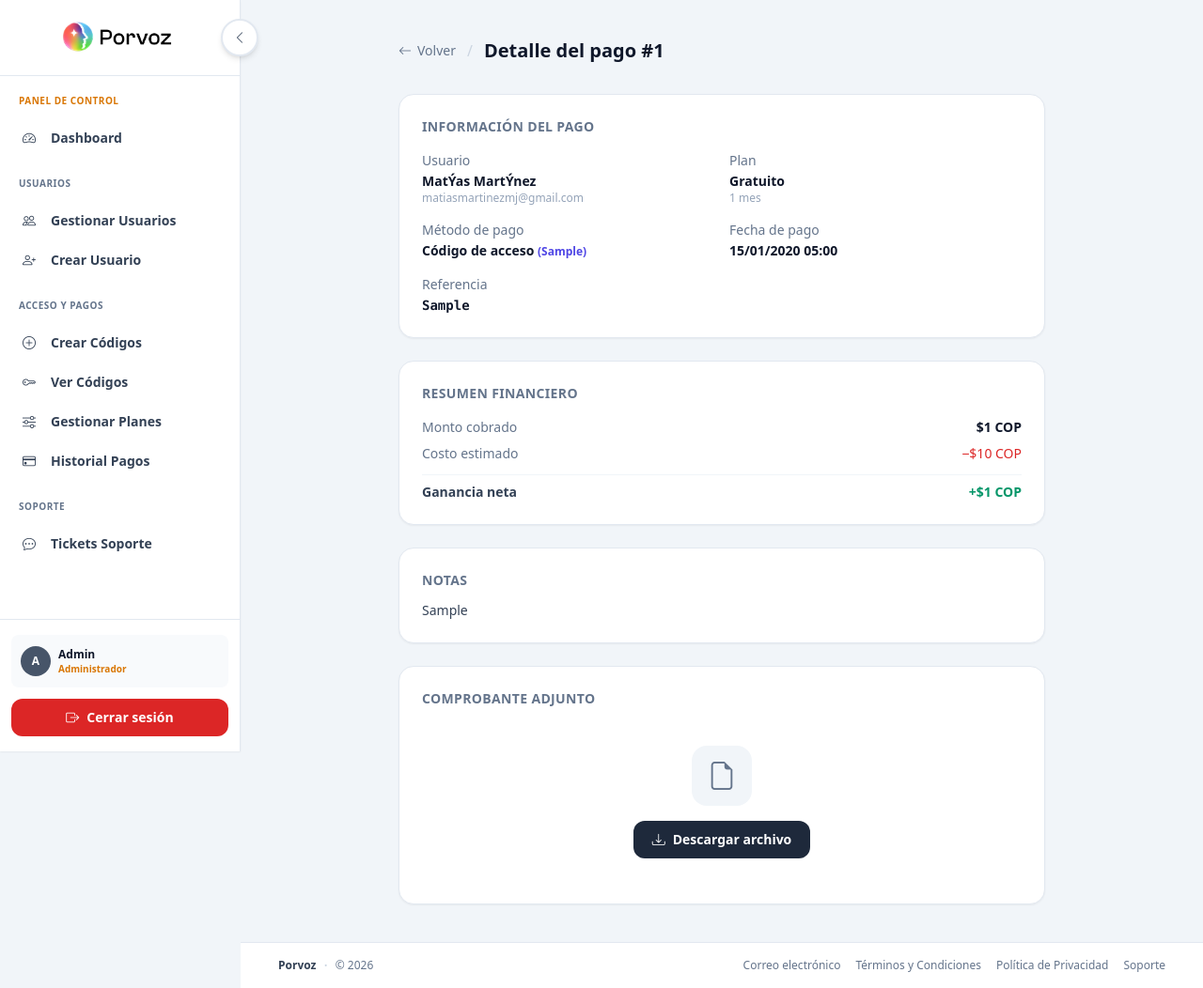
After one commit to Porvoz/Porvoz_web, a Django app: page /admin-panel/pagos/1/ in a window 1280 px wide. The commit adds this page. Shown: the whole page at 94% size. Run offline with Django 5.2, Linux system fonts and the light colour scheme; a user stored in the database is signed in; data comes from the database, SQL or seed files in the repository; tables that the repository leaves empty hold one stand-in row (values such as "Sample post"); parts of the project's set-up code (start-up, migrations or seed data) failed here and were passed over; some libraries are stand-ins or nearby versions.

Commit message:
feat: add payment detail view with comprobante image/PDF preview

```diff
--- /dev/null
+++ b/porvoz/apps/admin_panel/templates/admin_panel/pago_detalle.html
@@ -0,0 +1,151 @@
+{% extends "base.html" %}
+{% load static %}
+
+{% block body %}
+<div class="min-h-screen flex flex-col bg-slate-100">
+    {% include "sidebar.html" %}
+
+    <main class="main-content-responsive flex-1 min-w-0">
+        <div class="w-full max-w-3xl mx-auto px-4 sm:px-6 lg:px-10 py-10">
+
+            <!-- Encabezado -->
+            <div class="flex items-center gap-3 mb-8">
+                <a href="{% url 'historial_pagos' %}" class="inline-flex items-center gap-1.5 text-sm text-slate-500 hover:text-slate-800 transition-colors">
+                    <i class="bi bi-arrow-left"></i> Volver
+                </a>
+                <span class="text-slate-300">/</span>
+                <h1 class="text-xl font-bold text-slate-900">Detalle del pago #{{ pago.id }}</h1>
+            </div>
+
+            <div class="grid gap-6">
+                <!-- Info principal -->
+                <div class="bg-white rounded-2xl border border-slate-200 shadow-sm p-6">
+                    <h2 class="text-sm font-semibold text-slate-500 uppercase tracking-wide mb-4">Información del pago</h2>
+                    <dl class="grid grid-cols-1 sm:grid-cols-2 gap-4 text-sm">
+                        <div>
+                            <dt class="text-slate-500 mb-0.5">Usuario</dt>
+                            <dd class="font-semibold text-slate-900">{{ pago.usuario.get_full_name|default:pago.usuario.username }}</dd>
+                            <dd class="text-slate-400 text-xs">{{ pago.usuario.email }}</dd>
+                        </div>
+                        <div>
+                            <dt class="text-slate-500 mb-0.5">Plan</dt>
+                            <dd class="font-semibold text-slate-900">{{ pago.get_plan_display }}</dd>
+                            <dd class="text-slate-400 text-xs">{{ pago.duracion_meses }} mes{{ pago.duracion_meses|pluralize:"es" }}</dd>
+                        </div>
+                        <div>
+                            <dt class="text-slate-500 mb-0.5">Método de pago</dt>
+                            <dd class="font-semibold text-slate-900">
+                                {% if pago.tipo_pago == 'transferencia' %}
+                                    {{ pago.get_metodo_transferencia_display|default:"Transferencia" }}
+                                {% elif pago.tipo_pago == 'codigo' %}
+                                    Código de acceso
+                                    {% if pago.codigo_usado %}
+                                        <span class="text-xs text-indigo-600">({{ pago.codigo_usado.codigo }})</span>
+                                    {% endif %}
+                                {% elif pago.tipo_pago == 'gratuito' %}
+                                    Gratuito
+                                {% else %}
+                                    {{ pago.get_tipo_pago_display }}
+                                {% endif %}
+                            </dd>
+                        </div>
+                        <div>
+                            <dt class="text-slate-500 mb-0.5">Fecha de pago</dt>
+                            <dd class="font-semibold text-slate-900">{{ pago.fecha_pago|date:"d/m/Y H:i" }}</dd>
+                        </div>
+                        {% if pago.referencia_pago %}
+                        <div>
+                            <dt class="text-slate-500 mb-0.5">Referencia</dt>
+                            <dd class="font-semibold text-slate-900 font-mono">{{ pago.referencia_pago }}</dd>
+                        </div>
+                        {% endif %}
+                    </dl>
+                </div>
+
+                <!-- Montos -->
+                <div class="bg-white rounded-2xl border border-slate-200 shadow-sm p-6">
+                    <h2 class="text-sm font-semibold text-slate-500 uppercase tracking-wide mb-4">Resumen financiero</h2>
+                    <div class="flex flex-col gap-2 text-sm">
+                        <div class="flex justify-between">
+                            <span class="text-slate-500">Monto cobrado</span>
+                            <span class="font-bold text-slate-900">{% if pago.monto %}${{ pago.monto|floatformat:0 }} COP{% else %}—{% endif %}</span>
+                        </div>
+                        <div class="flex justify-between">
+                            <span class="text-slate-500">Costo estimado</span>
+                            <span class="text-red-600">{% if pago.costo_estimado %}−${{ pago.costo_estimado|floatformat:0 }} COP{% else %}—{% endif %}</span>
+                        </div>
+                        <div class="flex justify-between border-t border-slate-100 pt-2 mt-1">
+                            <span class="font-semibold text-slate-700">Ganancia neta</span>
+                            <span class="font-bold {% if pago.ganancia_neta and pago.ganancia_neta >= 0 %}text-emerald-600{% else %}text-red-600{% endif %}">
+                                {% if pago.ganancia_neta %}
+                                    {% if pago.ganancia_neta >= 0 %}+{% endif %}${{ pago.ganancia_neta|floatformat:0 }} COP
+                                {% else %}—{% endif %}
+                            </span>
+                        </div>
+                    </div>
+                </div>
+
+                <!-- Notas -->
+                {% if pago.notas %}
+                <div class="bg-white rounded-2xl border border-slate-200 shadow-sm p-6">
+                    <h2 class="text-sm font-semibold text-slate-500 uppercase tracking-wide mb-3">Notas</h2>
+                    <p class="text-sm text-slate-700 whitespace-pre-line">{{ pago.notas }}</p>
+                </div>
+                {% endif %}
+
+                <!-- Comprobante -->
+                {% if pago.comprobante %}
+                <div class="bg-white rounded-2xl border border-slate-200 shadow-sm p-6">
+                    <h2 class="text-sm font-semibold text-slate-500 uppercase tracking-wide mb-4">Comprobante adjunto</h2>
+
+                    {% with ext=pago.comprobante.name|lower %}
+                    {% if ".jpg" in ext or ".jpeg" in ext or ".png" in ext or ".webp" in ext or ".gif" in ext %}
+                        <!-- Imagen -->
+                        <a href="{{ pago.comprobante.url }}" target="_blank" class="block">
+                            <img
+                                src="{{ pago.comprobante.url }}"
+                                alt="Comprobante de pago"
+                                class="w-full max-h-[600px] object-contain rounded-xl border border-slate-200 hover:opacity-90 transition-opacity"
+                            >
+                        </a>
+                        <p class="text-xs text-slate-400 mt-2 text-center">Clic en la imagen para verla en tamaño completo</p>
+                    {% elif ".pdf" in ext %}
+                        <!-- PDF -->
+                        <div class="flex flex-col items-center gap-4 py-6">
+                            <div class="w-16 h-16 rounded-2xl bg-red-50 flex items-center justify-center">
+                                <i class="bi bi-file-pdf text-3xl text-red-500"></i>
+                            </div>
+                            <p class="text-sm text-slate-600">Comprobante en formato PDF</p>
+                            <a href="{{ pago.comprobante.url }}" target="_blank"
+                               class="inline-flex items-center gap-2 bg-slate-800 hover:bg-slate-700 text-white font-semibold px-5 py-2.5 rounded-xl text-sm transition-colors">
+                                <i class="bi bi-download"></i> Descargar / Ver PDF
+                            </a>
+                        </div>
+                    {% else %}
+                        <!-- Otro archivo -->
+                        <div class="flex flex-col items-center gap-4 py-6">
+                            <div class="w-16 h-16 rounded-2xl bg-slate-100 flex items-center justify-center">
+                                <i class="bi bi-file-earmark text-3xl text-slate-500"></i>
+                            </div>
+                            <a href="{{ pago.comprobante.url }}" target="_blank"
+                               class="inline-flex items-center gap-2 bg-slate-800 hover:bg-slate-700 text-white font-semibold px-5 py-2.5 rounded-xl text-sm transition-colors">
+                                <i class="bi bi-download"></i> Descargar archivo
+                            </a>
+                        </div>
+                    {% endif %}
+                    {% endwith %}
+                </div>
+                {% else %}
+                <div class="bg-slate-50 rounded-2xl border border-dashed border-slate-300 p-6 text-center">
+                    <i class="bi bi-image text-2xl text-slate-300 mb-2 block"></i>
+                    <p class="text-sm text-slate-400">No se adjuntó comprobante para este pago</p>
+                </div>
+                {% endif %}
+
+            </div>
+        </div>
+    </main>
+
+    {% include "footer.html" %}
+</div>
+{% endblock %}
--- a/porvoz/apps/admin_panel/urls.py
+++ b/porvoz/apps/admin_panel/urls.py
@@ -11,6 +11,7 @@ urlpatterns = [
     path("usuarios/crear/", views.crear_usuario_admin, name="crear_usuario_admin"),
     path("usuarios/<int:usuario_id>/editar/", views.editar_usuario, name="editar_usuario"),
     path("pagos/", views.historial_pagos, name="historial_pagos"),
+    path("pagos/<int:pago_id>/", views.pago_detalle, name="pago_detalle"),
     path("pagos/crear/", views.crear_pago_manual, name="crear_pago_manual"),
     path("tickets/", views.tickets_soporte, name="tickets_soporte"),
     path("tickets/<int:ticket_id>/", views.ticket_detalle, name="ticket_detalle"),
--- a/porvoz/apps/admin_panel/views.py
+++ b/porvoz/apps/admin_panel/views.py
@@ -8,7 +8,7 @@ from django.contrib import messages
 from django.contrib.auth.decorators import login_required, user_passes_test
 from django.contrib.auth.models import User
 from django.db.models import Count, Q, Sum
-from django.shortcuts import redirect, render
+from django.shortcuts import get_object_or_404, redirect, render
 from django.utils import timezone
 
 from apps.admin_panel.models import CodigoAcceso, ConfiguracionPlan, MensajeTicket, PagoHistorico, TicketSoporte
@@ -349,6 +349,14 @@ def historial_pagos(request):
         "filtro_tipo": filtro_tipo,
     }
     return render(request, "admin_panel/historial_pagos.html", context)
+
+
+@login_required
+@user_passes_test(es_admin)
+def pago_detalle(request, pago_id):
+    """Ver detalle completo de un pago con comprobante"""
+    pago = get_object_or_404(PagoHistorico.objects.select_related("usuario", "codigo_usado"), id=pago_id)
+    return render(request, "admin_panel/pago_detalle.html", {"pago": pago})
 
 
 @login_required
```
Also changed, not shown: porvoz/apps/admin_panel/templates/admin_panel/historial_pagos.html (+7 -1 lines).
